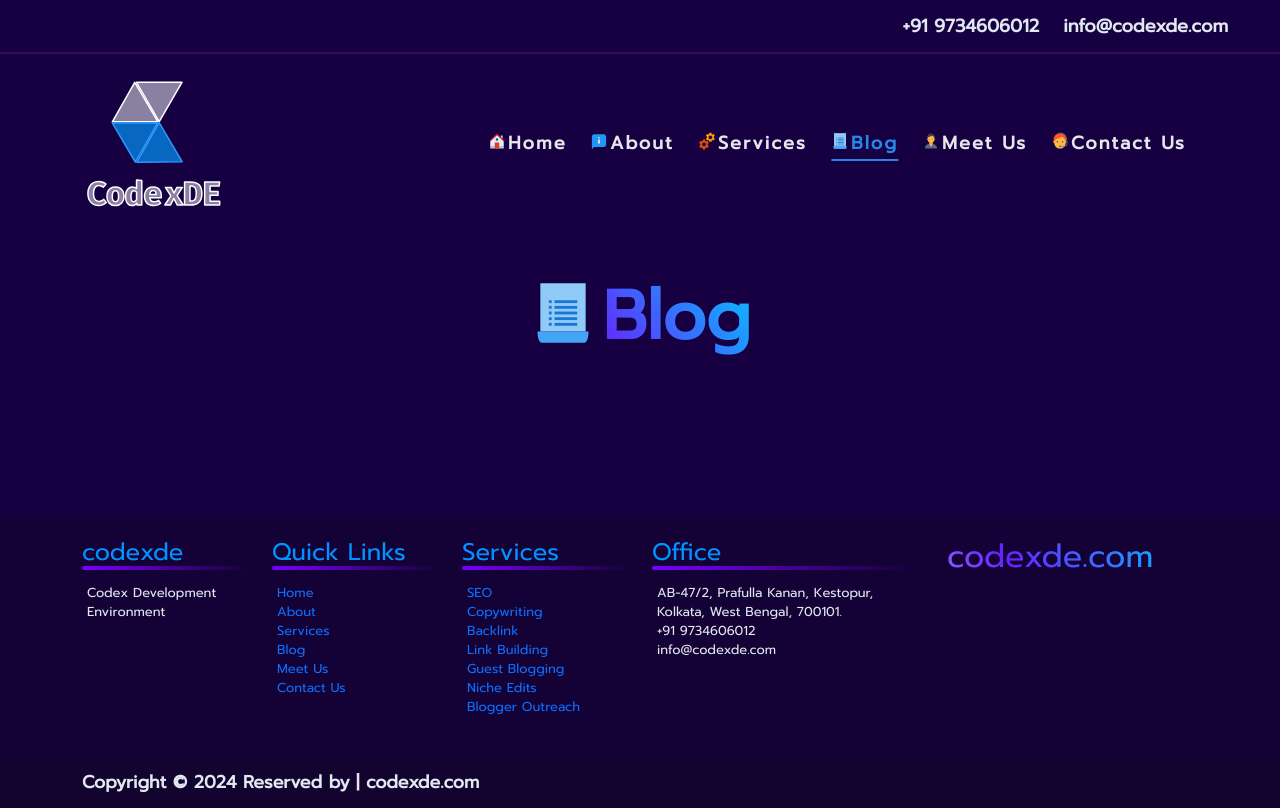
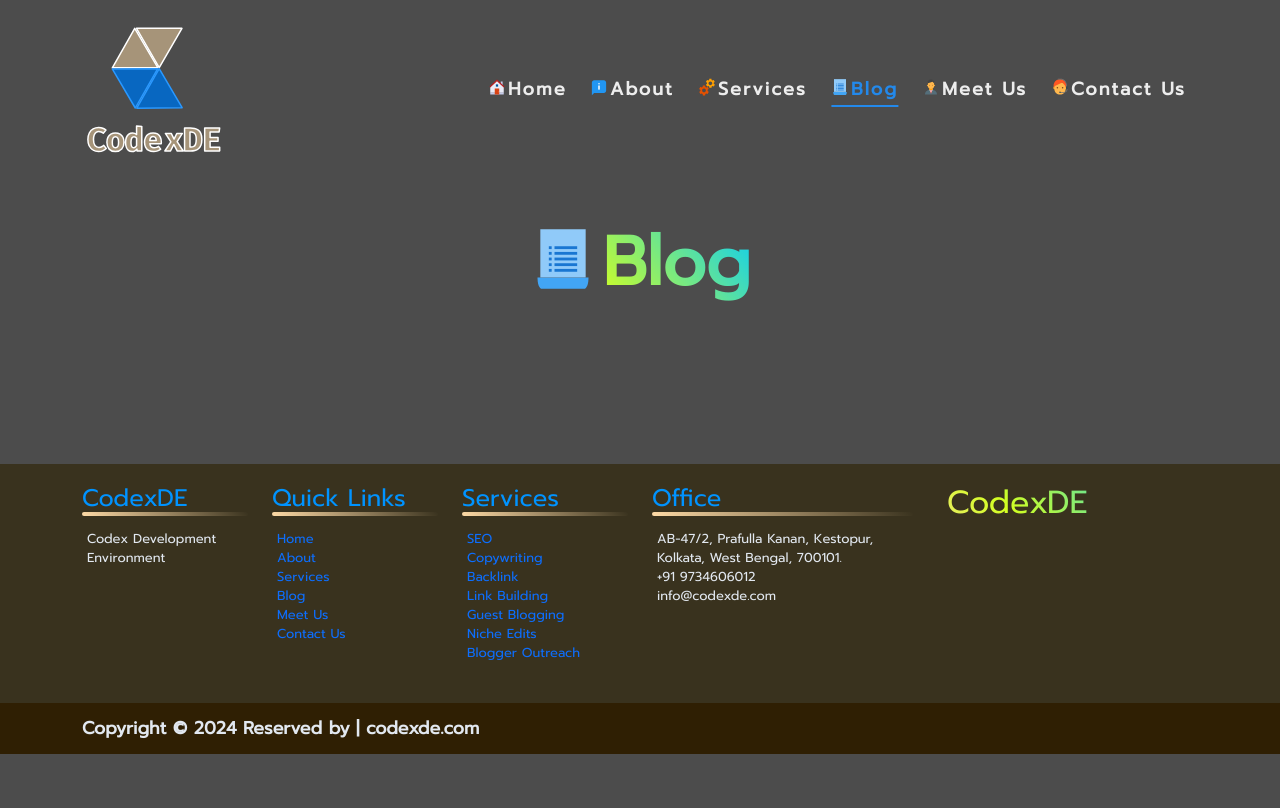
Before and after one commit to susunia/susunia.github.io, a Next.js app: page /blog in a window 1280 px wide. Built offline with nearby package versions, Linux system fonts and the light colour scheme.

Commit message:
css color

```diff
--- a/src/app/bootstrap-mod.scss
+++ b/src/app/bootstrap-mod.scss
@@ -1,4 +1,4 @@
-$body-bg: #160042;
+$body-bg: #4c4c4c;
 a {
     text-decoration: none !important;
 }
--- a/src/app/globals.scss
+++ b/src/app/globals.scss
@@ -3,6 +3,10 @@
 @tailwind utilities;
 @import "./bootstrap-mod.scss";
 @import "bootstrap/scss/bootstrap.scss";
+
+:root {
+    --prime_yellow: rgb(255, 219, 166);
+}
 
 /* width */
 ::-webkit-scrollbar {
@@ -16,13 +20,13 @@
 
 /* Handle */
 ::-webkit-scrollbar-thumb {
-    background: #8400ff !important;
+    background: var(--prime_yellow) !important;
     border-radius: 10px !important;
 }
 
 /* Handle on hover */
 ::-webkit-scrollbar-thumb:hover {
-    background: #8400ff !important;
+    background: var(--prime_yellow) !important;
 }
 
 body {
@@ -51,7 +55,7 @@ body {
 }
 .gradient_text {
     // @extend .h2_text;
-    background: linear-gradient(51deg, #c8bdff -31.69%, #baa6ff -22.78%, #6721ff 27.93%, #00cbff 99.79%);
+    background: linear-gradient(51deg, #ffdebd -31.69%, #ffdba6 -22.78%, #d3ff21 27.93%, #00cbff 99.79%);
     background-clip: text;
     -webkit-background-clip: text;
     -webkit-text-fill-color: transparent;
@@ -98,7 +102,7 @@ body {
 }
 .box {
     background: rgba(255, 255, 255, 0.1);
-    background: linear-gradient(51deg, rgba(200 184 232 / 20%) -31.69%, rgba(103 33 255 / 20%) -22.78%, rgba(103 33 255 / 20%) 27.93%, rgba(0 203 255 / 20%) 99.79%);
+    background: linear-gradient(51deg, rgba(232, 218, 184, 0.2) -31.69%, rgba(244, 255, 33, 0.2) -22.78%, rgba(244, 255, 33, 0.2) 27.93%, rgba(0 203 255 / 20%) 99.79%);
     border: 1px solid rgba(255, 255, 255, 0.12);
     border-radius: 10px;
     // display: flex;
--- a/src/components/Footer/Footer.scss
+++ b/src/components/Footer/Footer.scss
@@ -1,5 +1,5 @@
 footer {
-    @apply _._bg-[#12032F9c];
+    @apply _._bg-[#2f23039c];
 }
 ul,
 ol {
@@ -12,7 +12,7 @@ ol {
     display: block;
     content: " ";
     padding: 2px;
-    background: linear-gradient(45deg, #7a00ff, transparent);
+    background: linear-gradient(45deg, var(--prime_yellow), transparent);
     border-radius: 10px;
     width: 100%;
 }
--- a/src/components/Footer/Footer.tsx
+++ b/src/components/Footer/Footer.tsx
@@ -11,7 +11,7 @@ export default function Footer() {
                     <div className="row">
                         <div className="col-xl-2 col-lg-3 col-md-4 col-sm-6">
                             <div className="footer-widget">
-                                <h4 className="fw-title">codexde</h4>
+                                <h4 className="fw-title">CodexDE</h4>
                                 <div className="footer-link">Codex Development Environment</div>
                             </div>
                         </div>
@@ -65,12 +65,12 @@ export default function Footer() {
                         </div>
                         <div className="col-xl-3 col-lg-4 col-md-6">
                             {/* <img src="/new_logo.png" alt="logo" width="80px" height="auto" className="animate__animated animate__backInRight animate__faster`" /> */}
-                            <h2 className="gradient_text">codexde.com</h2>
+                            <h2 className="gradient_text">CodexDE</h2>
                         </div>
                     </div>
                 </div>
             </footer>
-            <div className="_._bg-[#12032F] _._py-3">
+            <div className="_._bg-[#2f1f03] _._py-3">
                 <div className="container _._font-semibold">Copyright © 2024 Reserved by | codexde.com</div>
             </div>
         </>
--- a/src/components/Header/Header.tsx
+++ b/src/components/Header/Header.tsx
@@ -12,12 +12,6 @@ export default function Header() {
     const pathName = usePathname();
     return (
         <header>
-            <div className="_._boredr _._border-b-2 _._border-fuchsia-600/20">
-                <div className="_._container _._mx-auto _._flex _._justify-end _._text-sm">
-                    <div className="_._p-3 _._text-md md:_._text-lg _._font-semibold">+91 9734606012</div>
-                    <div className="_._p-3 _._text-md md:_._text-lg _._font-semibold">info@codexde.com</div>
-                </div>
-            </div>
             <div className="container _._flex _._flex-wrap md:_._justify-between _._justify-center _._p-2 _._md:p-5">
                 <Link href="/" className="_._flex title-font _._font-medium _._items-center _._text-gray-900 _._mb-4">
                     {/* <img src="/new_logo.png" alt="logo" width="200px" height="auto" className="animate__animated animate__backInLeft animate__faster`" /> */}
```
Also changed, not shown: src/components/ExampleLogo/ExampleLogo.tsx (+9 -9 lines).
